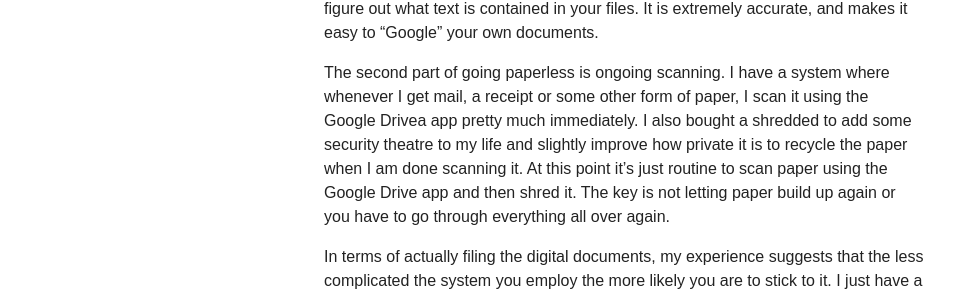
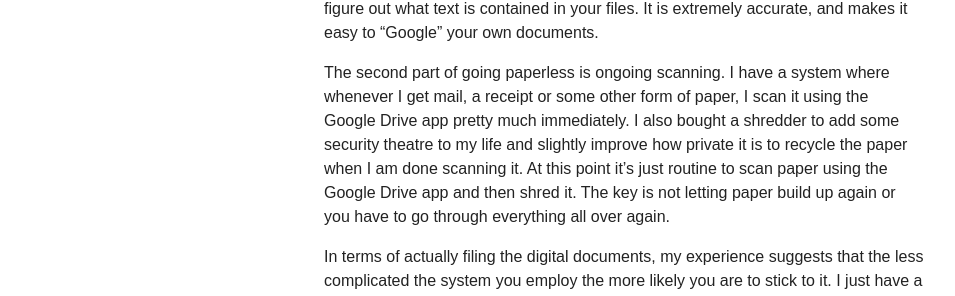
Before and after one commit to rogerkirkness/writing, a Jekyll site: the page built from _posts/2018-03-11-paperless.md, in a window 1280 px wide. Shown: the part 647-943 px from the top of the page, without its empty margins (16-971 px from the left). Built offline with Jekyll 4.4.1, drawn with Linux system fonts in a browser that asks for light colours.

Commit message:
Bump version to 1.0.2

```diff
--- a/_posts/2018-03-11-paperless.md
+++ b/_posts/2018-03-11-paperless.md
@@ -11,7 +11,7 @@ I found that doing the first part with a digital scanner (ie. the Google Drive a
 
 Once everything is scanned and loaded into your PC, it can be nice to upload it to a cloud service. There may be less privacy, but it is more likely to last there compared to when it lives on a single device. Ideally use a service that allows for a local back-up of the file in the cloud service. Google Drive is nice for this, and also uses AI to figure out what text is contained in your files. It is extremely accurate, and makes it easy to "Google" your own documents.
 
-The second part of going paperless is ongoing scanning. I have a system where whenever I get mail, a receipt or some other form of paper, I scan it using the Google Drivea app pretty much immediately. I also bought a shredded to add some security theatre to my life and slightly improve how private it is to recycle the paper when I am done scanning it. At this point it's just routine to scan paper using the Google Drive app and then shred it. The key is not letting paper build up again or you have to go through everything all over again.
+The second part of going paperless is ongoing scanning. I have a system where whenever I get mail, a receipt or some other form of paper, I scan it using the Google Drive app pretty much immediately. I also bought a shredder to add some security theatre to my life and slightly improve how private it is to recycle the paper when I am done scanning it. At this point it's just routine to scan paper using the Google Drive app and then shred it. The key is not letting paper build up again or you have to go through everything all over again.
 
 In terms of actually filing the digital documents, my experience suggests that the less complicated the system you employ the more likely you are to stick to it. I just have a few folders (real estate, family, photos, finances, personal and work) and I dump everything into those folders. Now when I need something I just use the search bar, and that has taught me how to name things (if necessary) to be able to recall it when I want it. Google's OCR tech is so good at this point even naming files seems like a waste, but I still do in case I ever want to switch to an offline option or the context would be helpful for some other reason in the future.
 
--- a/package.json
+++ b/package.json
@@ -1,6 +1,6 @@
 {
   "name": "rogerkirkness.com",
-  "version": "1.0.1",
+  "version": "1.0.2",
   "scripts": {
     "commit": "git add -A && git commit -m \"Bump version to $npm_package_version\" && git push"
   },
```
